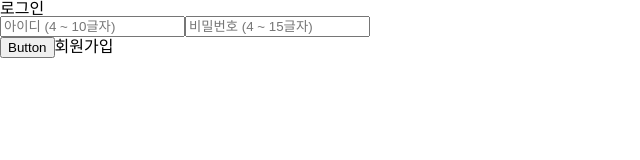
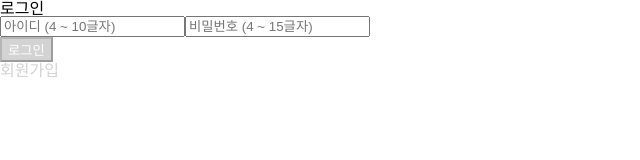
Before and after one commit to hongppa324/react-fan-page-rtk, a React (Create React App) app: page /login in a window 1280 px wide. Shown: the top 160 px of the page, without its empty margins (0-640 px from the left). Built offline with nearby package versions, Linux system fonts and the light colour scheme.

Commit message:
[MOD] Modify Pages, Button, authApi according to reference

```diff
--- a/src/App.jsx
+++ b/src/App.jsx
@@ -1,11 +1,14 @@
 import Router from "./shared/Router";
 import GlobalStyle from "./GlobalStyle";
+import { ToastContainer } from "react-toastify";
+import "react-toastify/dist/ReactToastify.css";
 
 function App() {
   return (
     <>
       <GlobalStyle />
       <Router />
+      <ToastContainer />
     </>
   );
 }
--- a/src/axios/authAPi.js
+++ b/src/axios/authAPi.js
@@ -2,6 +2,9 @@ import axios from "axios";
 
 const authApi = axios.create({
   baseURL: "https://moneyfulpublicpolicy.co.kr",
+  headers: {
+    "Content-Type": "application/json",
+  },
   timeout: 1000,
 });
 
--- a/src/components/Button.jsx
+++ b/src/components/Button.jsx
@@ -1,8 +1,43 @@
 import React from "react";
-import styled from "styled-components";
+import styled, { css } from "styled-components";
 
-export default function Button() {
-  return <StButton>Button</StButton>;
+export default function Button({
+  value,
+  text,
+  size = "small",
+  disabled = false,
+  onClick = () => {},
+}) {
+  return (
+    <StButton size={size} onClick={onClick} disabled={disabled}>
+      <button onClick={onClick} disabled={disabled}>
+        {value}
+      </button>
+    </StButton>
+  );
 }
 
-const StButton = styled.button``;
+const StButton = styled.div`
+  /* background-color: black;
+  color: white; */
+
+  & button {
+    ${(props) => {
+      if (props.disabled) {
+        return css`
+          background-color: lightgray;
+          color: white;
+        `;
+      }
+      return css`
+        background-color: black;
+        color: white;
+      `;
+    }}
+  }
+
+  &:hover {
+    cursor: default;
+    filter: none;
+  }
+`;
--- a/src/pages/Detail.jsx
+++ b/src/pages/Detail.jsx
@@ -5,7 +5,7 @@ import styled from "styled-components";
 import Button from "../components/Button";
 import { toast } from "react-toastify";
 import { logoutUser } from "../redux/modules/authSlice";
-import authApi from "../axios/auth";
+import authApi from "../axios/authAPi";
 import { getFormattedDate } from "../utils/date";
 import {
   __deleteData,
@@ -50,7 +50,6 @@ export default function Detail() {
     try {
       const response = await authApi.get("/user", {
         headers: {
-          "Content-Type": "application/json",
           Authorization: `Bearer ${accessToken}`,
         },
       });
--- a/src/pages/Home.jsx
+++ b/src/pages/Home.jsx
@@ -25,7 +25,6 @@ export default function Home() {
     try {
       const response = await authApi.get("/user", {
         headers: {
-          "Content-Type": "application/json",
           Authorization: `Bearer ${accessToken}`,
         },
       });
--- a/src/pages/Login.jsx
+++ b/src/pages/Login.jsx
@@ -7,24 +7,22 @@ import { loginUser, signupUser } from "../redux/modules/authSlice";
 import { toast } from "react-toastify";
 
 export default function Login() {
-  const [id, setId] = useState("");
-  const [password, setPassword] = useState("");
-  const [nickname, setNickname] = useState("");
-  const [joinId, setJoinId] = useState("");
-  const [joinPassword, setJoinPassword] = useState("");
+  const [formState, setFormState] = useState({
+    id: "",
+    password: "",
+    nickname: "",
+    joinId: "",
+    joinPassword: "",
+  });
+  const { id, password, nickname, joinId, joinPassword } = formState;
+
   const [isLoggedIn, setIsLoggedIn] = useState(true);
   const dispatch = useDispatch();
   let isLoginButtonActive = false;
 
   const inputChangeHandler = (event) => {
-    const {
-      target: { name, value },
-    } = event;
-    if (name === "id") setId(value);
-    if (name === "password") setPassword(value);
-    if (name === "nickname") setNickname(value);
-    if (name === "joinId") setJoinId(value);
-    if (name === "joinPassword") setJoinPassword(value);
+    const { name, value } = event.target;
+    setFormState((prev) => ({ ...prev, [name]: value }));
   };
 
   if (isLoggedIn) {
@@ -48,8 +46,7 @@ export default function Login() {
       toast.success("로그인 성공");
     } catch (error) {
       console.log(error);
-      const { response } = error;
-      toast.error(response.data.message);
+      toast.error(error.response.data.message);
     }
   };
   const signUpHandler = async (event) => {
@@ -67,9 +64,8 @@ export default function Login() {
       dispatch(signupUser());
       toast.success(response.data.message);
     } catch (error) {
-      const { response } = error;
-      console.log(response);
-      toast.error(response.data.message);
+      console.log(error);
+      toast.error(error.response.data.message);
     }
   };
 
@@ -149,4 +145,11 @@ export default function Login() {
 const Container = styled.div``;
 const StForm = styled.form``;
 const Buttons = styled.div``;
-const StSpan = styled.span``;
+const StSpan = styled.span`
+  color: lightgray;
+  user-select: none;
+  cursor: pointer;
+  &:hover {
+    color: black;
+  }
+`;
--- a/src/pages/Profile.jsx
+++ b/src/pages/Profile.jsx
@@ -77,7 +77,6 @@ export default function Profile() {
     try {
       const response = await authApi.get("/user", {
         headers: {
-          "Content-Type": "application/json",
           Authorization: `Bearer ${accessToken}`,
         },
       });
```
Also changed, not shown: src/utils/colors.js (added, +9 -0 lines).
